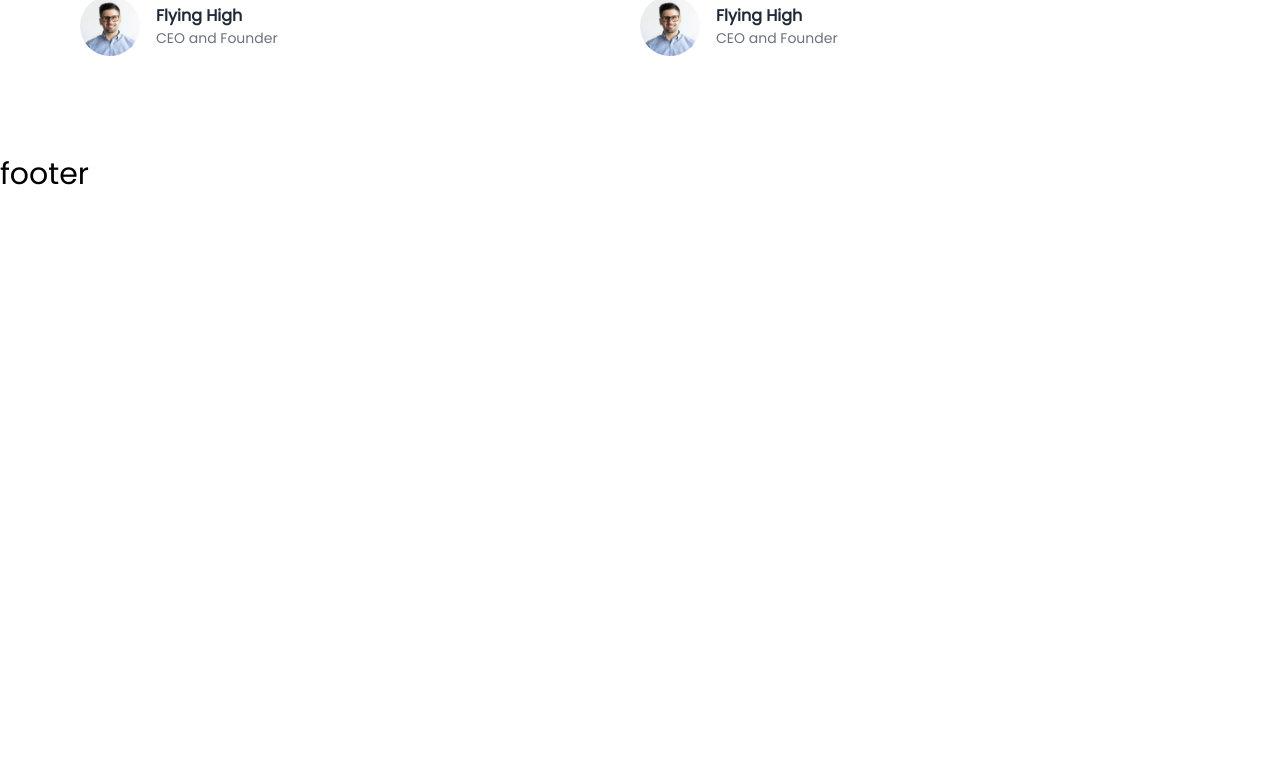
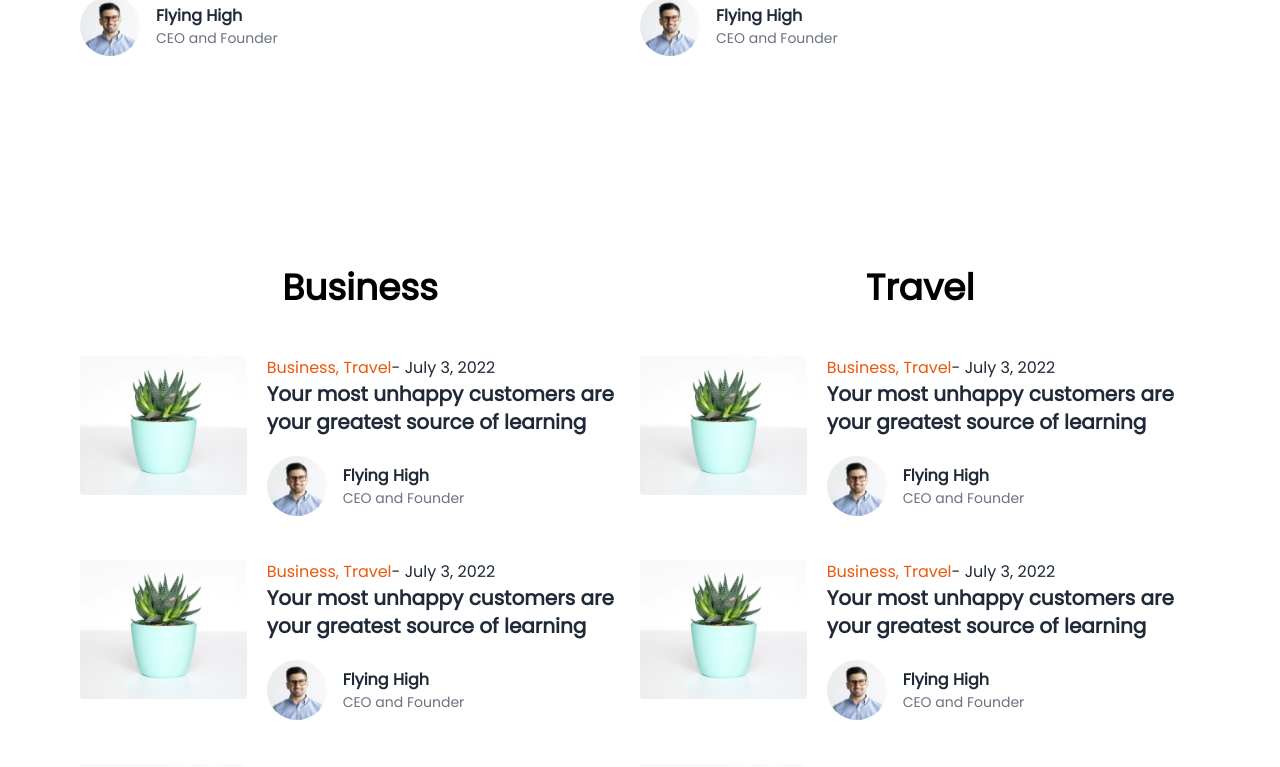
Before and after one commit to yky32/blog, a Next.js app: page / in a window 1280 px wide. Shown: the part 4012-4779 px from the top of the page. Before the commit the page ends 4207 px from the top, so only its background shows below. Built offline with nearby package versions, Linux system fonts and the light colour scheme.

Commit message:
Added Categories Section

```diff
--- a/components/section3.js
+++ b/components/section3.js
@@ -26,7 +26,7 @@
   return (
     <div className="grid">
       <div className="images">
-        <Link href={"/"}><a><Image src={"/images/img1.jpg"} width={600} height={400} /></a></Link>
+        <Link href={"/"}><a><Image alt="" src={"/images/img1.jpg"} width={600} height={400} /></a></Link>
       </div>
       <div className="info flex justify-center flex-col py-4">
         <div className="cat">
--- /dev/null
+++ b/components/section4.js
@@ -0,0 +1,54 @@
+import Image from "next/image"
+import Link from "next/link"
+import Author from "./_child/author"
+
+export default function section4() {
+  return (
+    <section className="container mx-auto md:px-20 py-16">
+      <div className="grid lg:grid-cols-2">
+        <div className="item">
+          <h1 className="font-bold text-4xl py-12 text-center">Business</h1>
+          <div className="flex flex-col gap-6">
+            {/* posts */}
+            {Post()}
+            {Post()}
+            {Post()}
+            {Post()}
+            {Post()}
+          </div>
+        </div>
+        <div className="item">
+          <h1 className="font-bold text-4xl py-12 text-center">Travel</h1>
+          <div className="flex flex-col gap-6">
+            {/* posts */}
+            {Post()}
+            {Post()}
+            {Post()}
+            {Post()}
+            {Post()}
+          </div>
+        </div>
+      </div>
+    </section>
+  )
+}
+
+function Post() {
+  return (
+    <div className="flex gap-5">
+      <div className="image flex flex-col justify-start">
+        <Link href={"/"}><a><Image src={"/images/img1.jpg"} className="rounded" width={300} height={250} /></a></Link>
+      </div>
+      <div className="info flex justify-center flex-col">
+        <div className="cat">
+          <Link href={"/"}><a className="text-orange-600 hover:text-orange-800">Business, Travel</a></Link>
+          <Link href={"/"}><a className="text-gray-800 hover:text-gray-600">- July 3, 2022</a></Link>
+        </div>
+        <div className="title">
+          <Link href={"/"}><a className="text-xl font-bold text-gray-800 hover:text-gray-600">Your most unhappy customers are your greatest source of learning</a></Link>
+        </div>
+        <Author></Author>
+      </div>
+    </div>
+  )
+}
--- a/pages/index.js
+++ b/pages/index.js
@@ -6,6 +6,7 @@
 import Section1 from '../components/section1'
 import Section2 from '../components/section2'
 import Section3 from '../components/section3'
+import Section4 from '../components/section4'
 
 export default function Home() {
   return (
@@ -13,6 +14,7 @@
       <Section1></Section1>
       <Section2></Section2>
       <Section3></Section3>
+      <Section4></Section4>
     </Format>
   )
 }
```
